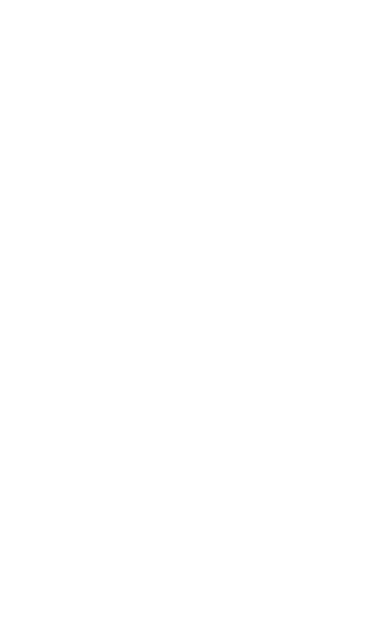
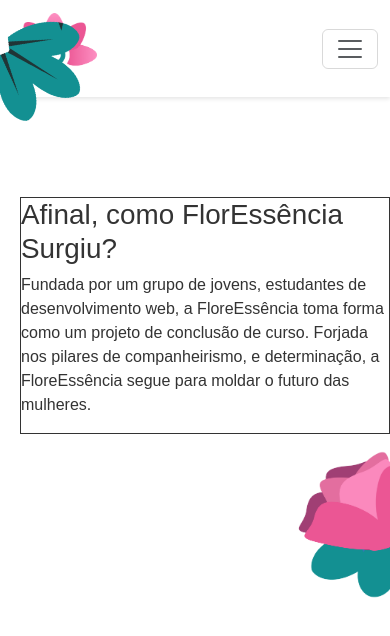
Before and after one commit to Plataforma-FlorEssencia/Plataforma-FlorEssencia, a React (Vite) app: page /About in a window 390 px wide. Before the commit this address had no page. Shown: the top 636 px of the page. Built offline with nearby package versions, Linux system fonts and the light colour scheme.

Commit message:
pagina about primeira parte

```diff
--- /dev/null
+++ b/src/Pages/AboutUs/About.jsx
@@ -0,0 +1,28 @@
+import Header from "../../components/Header/Header";
+import './about.css'
+import flower from '../../assets/flowey2.png'
+import folha from '../../assets/folhas.png'
+
+
+function About() {
+
+    return (
+        <div>
+
+            <Header />
+            <img className="folha-about" src={folha} alt="" />
+            <div className="container-about">
+
+
+                <div className="container-one">
+                    <h1>Afinal, como FlorEssência Surgiu?</h1>
+                    <p>Fundada por um grupo de jovens, estudantes de desenvolvimento web, a FloreEssência toma forma como um projeto de conclusão de curso. Forjada nos pilares de companheirismo, e determinação, a FloreEssência segue para moldar o futuro das mulheres.</p>
+                </div>
+                <img className="flor" src={flower} alt="" />
+
+            </div>
+        </div>
+    )
+}
+
+export default About;
--- /dev/null
+++ b/src/Pages/AboutUs/about.css
@@ -0,0 +1,59 @@
+.container-about {
+    display: flex;
+    justify-content: center;
+    align-items: center;
+    padding-left: 132px;
+    position: relative; /* Para que a folha se posicione corretamente em relação a este contêiner */
+}
+
+header {
+    position: absolute;
+    box-shadow: inset;
+    z-index: 100; /* Garante que o cabeçalho fique na frente */
+}
+
+.folha-about {
+    width: 400px;
+    position: absolute; /* Faz a folha sobrepor-se ao conteúdo */
+    top: 35px; /* Ajuste para abaixar a folha */
+    left: -175px; /* Ajuste para mover a folha para a esquerda */
+    transform: rotate(65deg); /* Gira a folha em 65 graus */
+    transform-origin: center; /* Define o ponto de origem da rotação */
+    max-width: 100%; /* Garante que a folha não ultrapasse a largura da tela */
+}
+
+.flor {
+    width: 450px;
+    margin-left: auto;
+    max-width: 100%; /* Garante que a flor não ultrapasse a largura da tela */
+}
+
+.container-one {
+    margin-top: 100px;
+    border: 1px solid;
+    max-width: 400px;
+}
+
+/* Media query para responsividade */
+@media (max-width: 600px) {
+    .container-about {
+        padding-left: 20px; /* Ajusta o padding em telas menores */
+        flex-direction: column; /* Alinha os elementos em coluna em telas pequenas */
+        align-items: flex-start; /* Alinha os itens à esquerda */
+    }
+
+    .folha-about {
+
+        width: 30%; /* Ajusta a largura da folha para 70% em telas menores */
+        left: -20px; /* Ajusta a posição da folha para telas menores */
+        top: 10px; /* Ajusta a posição da folha para telas menores */
+    }
+
+    .flor {
+        width: 30%; /* Ajusta a largura da flor para 70% em telas menores */
+    }
+
+    .container-one {
+        width: 100%; /* Faz com que o container ocupe toda a largura em telas menores */
+    }
+}
--- a/src/Pages/Login/Login.jsx
+++ b/src/Pages/Login/Login.jsx
@@ -6,6 +6,7 @@
 
 function Login() {
   return (
+
     <div className="login-container container-fluid d-flex align-items-center">
       <div className="row w-100">
         {/* Formulário - Coluna à esquerda (55% da tela) */}
--- a/src/components/Header/Header.jsx
+++ b/src/components/Header/Header.jsx
@@ -19,7 +19,7 @@
                         <Nav.Link href="/">Home</Nav.Link>
                         <Nav.Link href="#plans">Planos</Nav.Link>
                         <Nav.Link href="#feedback">Depoimentos</Nav.Link>
-                        <Nav.Link href="/sobrenos">Sobre</Nav.Link>
+                        <Nav.Link href="/About">Sobre</Nav.Link>
                         <Nav.Link href="/faleconosco">Fale conosco</Nav.Link>
                     </Nav>
                     <Nav className='ms-auto container-buttons-header'>
--- a/src/router.jsx
+++ b/src/router.jsx
@@ -1,7 +1,8 @@
 import { BrowserRouter as Router, Routes, Route } from 'react-router-dom'
 import Home from './pages/Home/Home'
-import Login from'./Pages/Login/Login'
-import Register from'./Pages/Register/Register'
+import Login from './Pages/Login/Login'
+import Register from './Pages/Register/Register'
+import About from './Pages/AboutUs/About'
 
 function RouterApp() {
 
@@ -12,6 +13,8 @@
                 <Route path="/" element={<Home />} />
                 <Route path="/login" element={<Login />}>Login</Route>
                 <Route path="/Register" element={<Register />}>Register</Route>
+                <Route path="/About" element={<About />}>About</Route>
+
             </Routes>
         </Router>
     )
```
Also changed, not shown: src/assets/flowey2.png (added).
